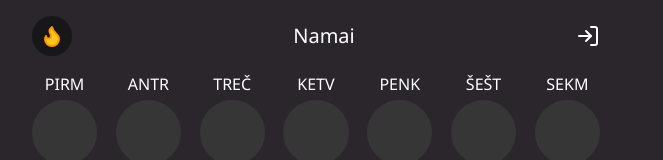
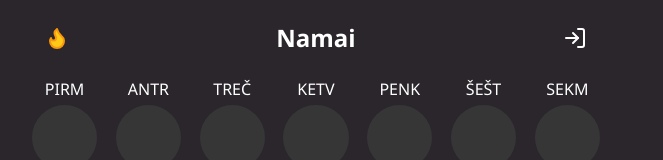
Before and after one commit to IKK-LTU/journal, a React (Vite) app: page /login in a window 1280 px wide. Both pictures are taken after typing "name@example.com", "Sample123" into the empty fields and a click on the button "Prisijungti". Shown: the top 160 px of the page, without its empty margins (324-987 px from the left). Built offline with nearby package versions, Linux system fonts and the light colour scheme; no server answers.

Commit message:
feat: create header component and add it to the pages. remove unused components

```diff
--- a/src/components/atoms/buttons/IconButton.tsx
+++ /dev/null
@@ -1,61 +0,0 @@
-import React from "react";
-import { styled, keyframes } from "@mui/material/styles";
-
-enum Color {
-  Primary = "primary",
-  Secondary = "secondary",
-}
-
-type IconButtonProps = React.ButtonHTMLAttributes<HTMLButtonElement> & {
-  icon: React.ReactNode;
-  color?: Color | "transparent";
-};
-
-const IconButton = ({ icon, onClick, color, ...props }: IconButtonProps) => {
-  return (
-    <StyledIconBtn onClick={onClick} $color={color} {...props}>
-      {icon}
-    </StyledIconBtn>
-  );
-};
-
-export default IconButton;
-
-const scaleUp = keyframes`
-  from {
-    transform: scale(1);
-  }
-  to {
-    transform: scale(1.2);
-  }
-`;
-
-const StyledIconBtn = styled("button")<{ $color?: Color | "transparent" }>`
-  border: none;
-  cursor: pointer;
-  padding: 0.5rem;
-  display: flex;
-  align-items: center;
-  justify-content: center;
-  border-radius: 50%;
-
-  background: ${(props) => {
-    switch (props.$color) {
-      case Color.Primary:
-        return "#121212d8";
-      case "transparent":
-        return "none";
-      default:
-        return "#121212c7";
-    }
-  }};
-
-  &:hover {
-    opacity: 0.8;
-  }
-
-  &:focus {
-    animation: ${scaleUp} 0.2s alternate ease-in-out;
-    background: #1212124c;
-  }
-`;
--- /dev/null
+++ b/src/components/layouts/Header.tsx
@@ -0,0 +1,86 @@
+import React from 'react'
+
+import { styled } from "@mui/material/styles";
+import { IconButton, Stack, Typography } from '@mui/material';
+import { ChevronLeft } from 'lucide-react';
+import { useNavigate } from 'react-router-dom';
+
+
+interface HeaderProps {
+
+    leftIcon?: React.ReactNode;
+    title: string;
+    onLeftIconClick?: () => void;
+    rightIcon?: React.ReactNode;
+    onRightIconClick?: () => void;
+    disableBackBtn?: boolean;
+}
+
+const Header = ({
+    leftIcon,
+    title,
+    rightIcon,
+    disableBackBtn
+}: HeaderProps) => {
+    const navigate = useNavigate();
+
+
+    const renderLeftAction = () => {
+        if (leftIcon) {
+            return (
+                <StyledIconPlacer>
+                    {leftIcon}
+                </StyledIconPlacer>
+            )
+        }
+
+        if (!disableBackBtn) {
+            return (
+                <StyledIconPlacer>
+                    <IconButton onClick={() => navigate(-1)}>
+                        <ChevronLeft color="#fff" />
+                    </IconButton>
+                </StyledIconPlacer>)
+        }
+
+        return null;
+    }
+
+
+    return (
+        <StyledContainer>
+
+            {renderLeftAction()}
+
+            <Typography variant="h6">{title}</Typography>
+
+            {rightIcon && <StyledIconPlacer isRightBtn>{rightIcon}</StyledIconPlacer>}
+
+        </StyledContainer>
+    )
+}
+
+export default Header
+
+
+const StyledContainer = styled(Stack)`
+  position: relative;
+  display: flex;
+  justify-content: center;
+  align-items: center;
+  width: 100%;
+  padding: 8px 45px;
+`;
+
+interface StyledIconButtonProps {
+    isRightBtn?: boolean;
+}
+
+const StyledIconPlacer = styled(Stack, {
+    shouldForwardProp: (prop) => prop !== 'isRightBtn',
+})<StyledIconButtonProps>(({ isRightBtn }) => ({
+    position: 'absolute',
+    top: '50%',
+    transform: 'translateY(-50%)',
+    ...(isRightBtn ? { right: 5 } : { left: 5 }),
+}));
--- a/src/pages/check-in-form.tsx
+++ b/src/pages/check-in-form.tsx
@@ -11,6 +11,7 @@ import Title from "@/components/atoms/text/Title";
 import TextInput from "@/components/atoms/TextInput";
 import { addCheckinItem } from "@/store/features/checkins";
 import { ROUTES } from "@/router/routes";
+import Header from "@/components/layouts/Header";
 
 type Inputs = {
   situation: string;
@@ -96,12 +97,9 @@ const CheckIn = () => {
 
   return (
     <Container>
-      <StyledHeader>
-        <StyledIconButton onClick={() => navigate(-1)}>
-          <ChevronLeft color="#fff" />
-        </StyledIconButton>
-        <StyledTitle>Registruoti mintis</StyledTitle>
-      </StyledHeader>
+      <Header
+        title="Registruoti mintis"
+      />
 
       <Typography variant="body1"> {location.state.date}</Typography>
       <Typography variant="body2" color="neutral">
--- a/src/pages/check-in-list.tsx
+++ b/src/pages/check-in-list.tsx
@@ -12,6 +12,7 @@ import Container from '@/components/layouts/Container'
 
 import { ROUTES } from '@/router/routes';
 import CheckinCard from '@/components/cards/CheckinCard';
+import Header from '@/components/layouts/Header';
 
 const CheckinListPage = () => {
     const navigate = useNavigate();
@@ -26,16 +27,17 @@ const CheckinListPage = () => {
 
     return (
         <Container>
-            <Stack
-                sx={{ width: "100%" }}
-            >
-                <Typography variant="h1">Minčių sąrašas</Typography>
-            </Stack>
+            <Header title='Minčių sąrašas'
+                rightIcon={
+                    <IconButton aria-label="add new thougth" sx={{ ml: "auto" }} onClick={handleAddnewThought}>
+                        <Plus />
+                    </IconButton>
+                }
+            />
+
             <Divider sx={{ width: "100%" }} />
             <Stack width="100%">
-                <IconButton aria-label="add new thougth" sx={{ ml: "auto" }} onClick={handleAddnewThought}>
-                    <Plus />
-                </IconButton>
+
             </Stack>
 
             <Stack width="100%" gap={2}>
--- a/src/pages/home.tsx
+++ b/src/pages/home.tsx
@@ -4,13 +4,12 @@ import { useNavigate } from "react-router-dom";
 
 import { Flame, GraduationCap, LogIn, Notebook, User } from "lucide-react";
 
-import Title from "@/components/atoms/text/Title";
-import IconButton from "@/components/atoms/buttons/IconButton";
 import DaysHeader from "@/components/page-elements/home/DaysHeader";
 import TaskCard from "@/components/cards/TaskCard";
 import useCurrentUser from "@/hooks/useCurrentUser";
 import { ROUTES } from "@/router/routes";
-import { Box, Stack } from "@mui/material";
+import { Box, IconButton, Stack } from "@mui/material";
+import Header from "@/components/layouts/Header";
 
 const myTasks = [
   {
@@ -56,20 +55,18 @@ const Home = () => {
   return (
     <StyledContainer
     >
-      <StyledHeader>
-        <IconButton
-          icon={<Flame fill="#ffc917ff" color="rgba(249, 151, 13, 1)" />}
-        />
-
-        <StyledTitle>Namai</StyledTitle>
-
-        {currentUser ? (
-          <User onClick={() => navigate(ROUTES.LOGIN.path)} />
-        ) : (
-          <LogIn onClick={() => navigate(ROUTES.LOGIN.path)} />
-        )}
-      </StyledHeader>
-
+      <Header title="Namai"
+        leftIcon={<IconButton>
+          <Flame fill="#ffc917ff" color="rgba(249, 151, 13, 1)" />
+        </IconButton>
+        }
+        rightIcon={<IconButton
+          onClick={() => navigate(ROUTES.LOGIN.path)}
+        >
+          {currentUser ? <User color="#fff" /> : <LogIn color="#fff" />}
+        </IconButton>
+        }
+      />
       <DaysHeader />
 
       <StyledPlanContainer>
@@ -86,7 +83,7 @@ const Home = () => {
         ))}
       </StyledPlanContainer>
 
-    </StyledContainer>
+    </StyledContainer >
   );
 };
 
@@ -99,18 +96,6 @@ const StyledContainer = styled(Box)`
   width: 100%;
 `
 
-const StyledHeader = styled("header")`
-  display: flex;
-  justify-content: space-between;
-  align-items: center;
-  width: 100%;
-`;
-
-const StyledTitle = styled(Title)`
-  font-size: 1.25rem;
-  font-weight: 500;
-`;
-
 const StyledPlanContainer = styled(Stack)`
   display: flex;
   flex-direction: column;
--- a/src/pages/login.tsx
+++ b/src/pages/login.tsx
@@ -7,6 +7,7 @@ import { useLazyGetUserByIdQuery } from "@/api/services/userApi";
 import useCurrentUser from "@/hooks/useCurrentUser";
 import { ROUTES } from "@/router/routes";
 import Container from "@/components/layouts/Container";
+import Header from "@/components/layouts/Header";
 
 type LoginFormValues = {
   usernameOrEmail: string;
@@ -51,6 +52,7 @@ const LoginPage = () => {
 
   return (
     <Container>
+      <Header title={""} />
       <Box sx={{ width: "100%" }}>
         <Typography variant="h1">
           {currentUser ? `Labas, ${currentUser.firstName}` : "Prisijunkite"}
```
Also changed, not shown: src/components/atoms/buttons/Button.tsx (deleted, +0 -165 lines).
